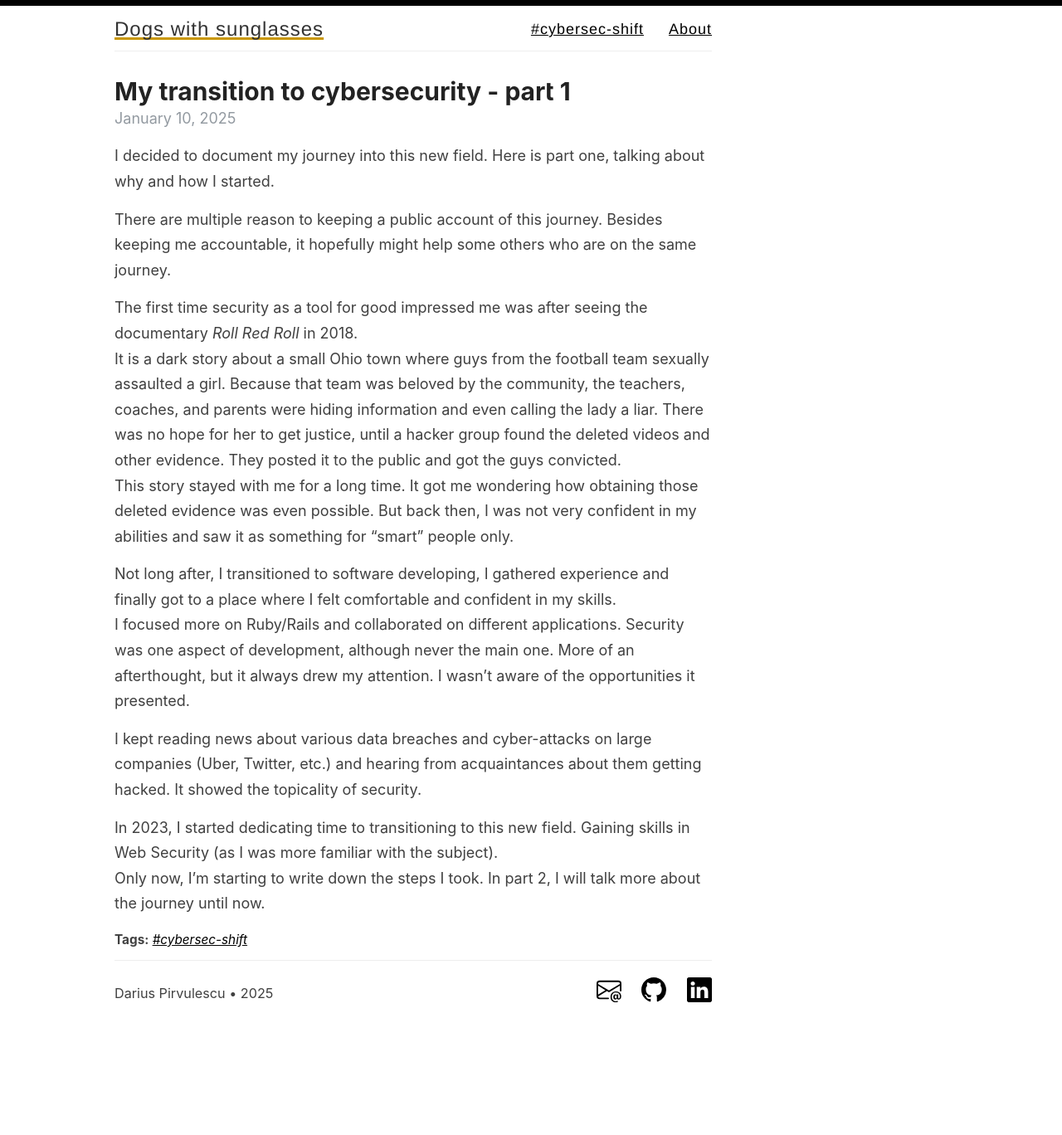
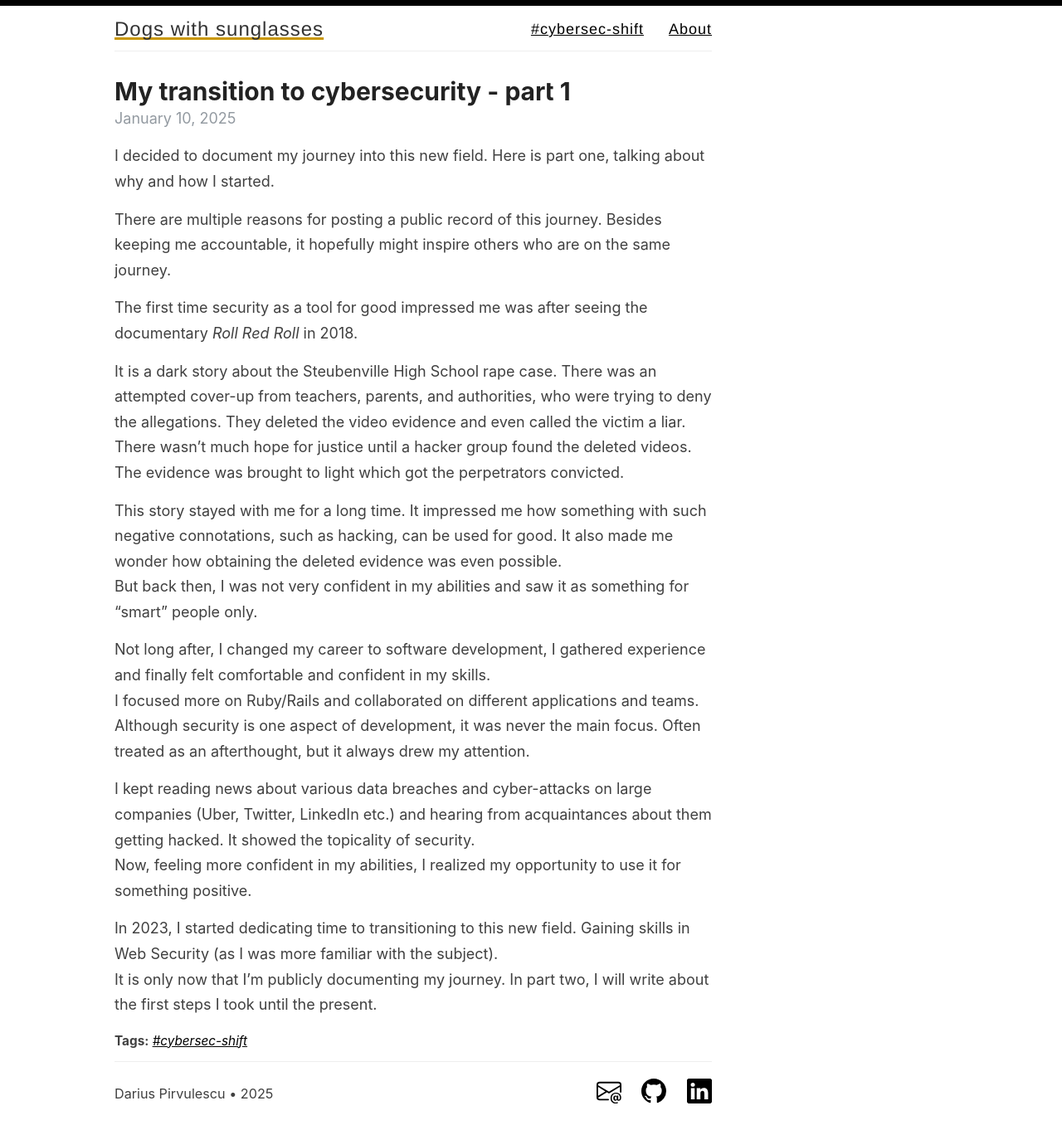
Before and after one commit to panacotar/blog, a Jekyll site: the page built from _posts/2025-01-10-my-transition-to-cybersecurity-part-1.md, in a window 1280 px wide. Shown: the whole page at 83% size. Built offline with Jekyll 4.4.1, drawn with Linux system fonts in a browser that asks for light colours; before the commit the page ends 1246 px from its top, so only the background shows below that.

Commit message:
Edit article and publish

```diff
--- a/_posts/2025-01-10-my-transition-to-cybersecurity-part-1.md
+++ b/_posts/2025-01-10-my-transition-to-cybersecurity-part-1.md
@@ -6,16 +6,20 @@
 
 I decided to document my journey into this new field. Here is part one, talking about why and how I started.
 
-There are multiple reason to keeping a public account of this journey. Besides keeping me accountable, it hopefully might help some others who are on the same journey.
+There are multiple reasons for posting a public record of this journey. Besides keeping me accountable, it hopefully might inspire others who are on the same journey.
 
 The first time security as a tool for good impressed me was after seeing the documentary *Roll Red Roll* in 2018.
-It is a dark story about a small Ohio town where guys from the football team sexually assaulted a girl. Because that team was beloved by the community, the teachers, coaches, and parents were hiding information and even calling the lady a liar. There was no hope for her to get justice, until a hacker group found the deleted videos and other evidence. They posted it to the public and got the guys convicted.
-This story stayed with me for a long time. It got me wondering how obtaining those deleted evidence was even possible. But back then, I was not very confident in my abilities and saw it as something for "smart" people only.
 
-Not long after, I transitioned to software developing, I gathered experience and finally got to a place where I felt comfortable and confident in my skills.
-I focused more on Ruby/Rails and collaborated on different applications. Security was one aspect of development, although never the main one. More of an afterthought, but it always drew my attention. I wasn't aware of the opportunities it presented.
+It is a dark story about the Steubenville High School rape case. There was an attempted cover-up from teachers, parents, and authorities, who were trying to deny the allegations. They deleted the video evidence and even called the victim a liar. There wasn't much hope for justice until a hacker group found the deleted videos. The evidence was brought to light which got the perpetrators convicted.
 
-I kept reading news about various data breaches and cyber-attacks on large companies (Uber, Twitter, etc.) and hearing from acquaintances about them getting hacked. It showed the topicality of security.
+This story stayed with me for a long time. It impressed me how something with such negative connotations, such as hacking, can be used for good. It also made me wonder how obtaining the deleted evidence was even possible.
+But back then, I was not very confident in my abilities and saw it as something for "smart" people only.
+
+Not long after, I changed my career to software development, I gathered experience and finally felt comfortable and confident in my skills.
+I focused more on Ruby/Rails and collaborated on different applications and teams. Although security is one aspect of development, it was never the main focus. Often treated as an afterthought, but it always drew my attention.
+
+I kept reading news about various data breaches and cyber-attacks on large companies (Uber, Twitter, LinkedIn etc.) and hearing from acquaintances about them getting hacked. It showed the topicality of security.
+Now, feeling more confident in my abilities, I realized my opportunity to use it for something positive.
 
 In 2023, I started dedicating time to transitioning to this new field. Gaining skills in Web Security (as I was more familiar with the subject).
-Only now, I'm starting to write down the steps I took. In part 2, I will talk more about the journey until now.
+It is only now that I'm publicly documenting my journey. In part two, I will write about the first steps I took until the present.
```
